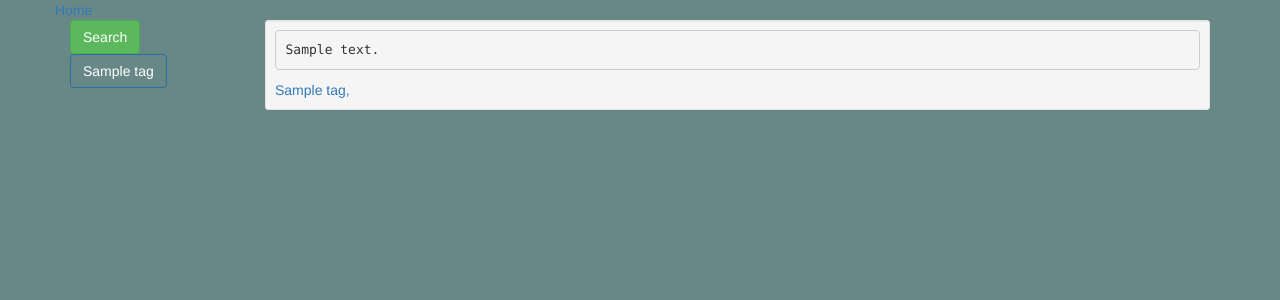
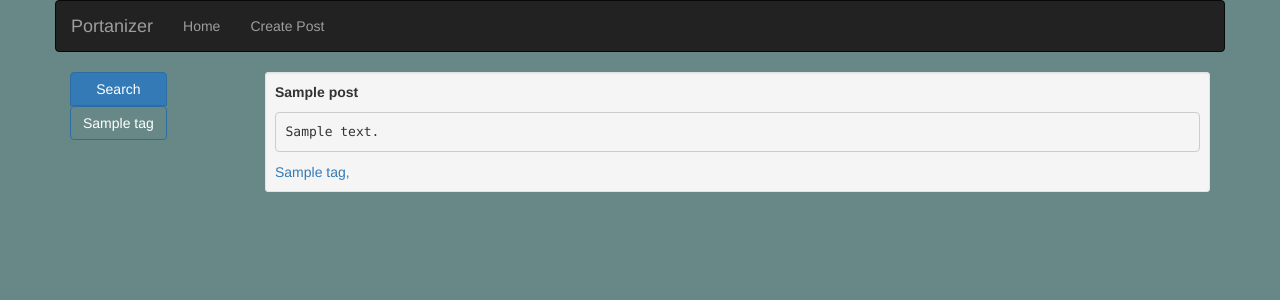
Before and after one commit to dimdiden/portanizer, a Django app: page / in a window 1280 px wide. Shown: the top 300 px of the page. Run offline with Django 3.2, Linux system fonts and the light colour scheme; tables that the repository leaves empty hold one stand-in row (values such as "Sample post"); some libraries are stand-ins or nearby versions.

Commit message:
Modifications on htmls

```diff
--- a/posts/static/css/main.css
+++ b/posts/static/css/main.css
@@ -4,14 +4,25 @@
 .btn-primary {
     background-color: transparent;
 }
+.btn-success {
+    background-color: #337ab7;
+    border-color:#2e6da4;
+}
+.btn.btn-success:hover {
+  background-color: #2e6da4;
+}
+
 /*http://stackoverflow.com/questions/34536784/bootstrap-button-active-color-change*/
 /*.btn.btn-primary.focus,
 .btn.btn-primary:focus {
   background-color: transparent;
 }*/
+
 .btn.btn-primary:hover {
   background-color: transparent;
 }
+
+
 /*.row {
     margin-top:10px;
 }*/
--- a/posts/templates/header.html
+++ b/posts/templates/header.html
@@ -11,6 +11,21 @@
 </head>
 <body>
     <div class="container">
+        <div class="row">
+
+             <nav class="navbar navbar-inverse">
+              <div class="container-fluid">
+                <div class="navbar-header">
+                  <a class="navbar-brand" href="/">Portanizer</a>
+                </div>
+                <ul class="nav navbar-nav">
+                  <li><a href="#">Home</a></li>
+                  <li><a href="#">Create Post</a></li>
+                </ul>
+              </div>
+            </nav>
+
+        </div>
             {% block content %}{% endblock content %}
     </div><!--container-->
 </body>
--- a/posts/templates/includes/panel.html
+++ b/posts/templates/includes/panel.html
@@ -1,19 +1,37 @@
-<form class="form-group" action ="" method = "get" novalidate>
-    <button type="submit" class="btn btn-success">Search</button>
-    {% comment %}
-        <div class="form">
-            {{ form.as_table }}
-            {{ form.name.errors }}
-        </div>
-    {% endcomment %}
-    <div class="btn-group-vertical" data-toggle="buttons">
+<form class="form-group" action ="" method="get" novalidate>
+    {# <button type="submit" class="btn btn-success">Search</button> #}
+    <div class="btn-group-vertical"><!--data-toggle="buttons"-->
+        <button type="submit" class="btn btn-success">Search</button>
         {# http://stackoverflow.com/questions/15365028/twitter-bootstrap-button-group-control-radio-buttons-checkboxes #}
+        <div class="btn-group-vertical" data-toggle="buttons">
         {% for checkbox in form.select_tag %}
-        {# https://docs.djangoproject.com/en/1.11/ref/forms/widgets/#radioselect #}
+            {# http://codepen.io/vlichtenberg/pen/GgoBdq #}
+            {# https://docs.djangoproject.com/en/1.11/ref/forms/widgets/#radioselect #}
+            {# https://codepen.io/j_holtslander/pen/XmpMEp toogleble sidebar#}
             <label for="{{ checkbox.id_for_label }}" class="btn btn-primary">
             {{ checkbox.choice_label }}
             {{ checkbox.tag }}
             </label>
         {% endfor %}
+        </div>
+    </div>
+
+</form>
+
+{% comment %}
+<form class="form-group" action ="" method = "get" novalidate>
+    {# <button type="submit" class="btn btn-success">Search</button> #}
+    <div class="btn-group-vertical">
+        <button type="submit" class="btn btn-success">Search</button>
+
+        <div class="btn-group-vertical" data-toggle="buttons">
+            <label class="btn btn-primary">
+                <input type="checkbox" name="select_tag" value="2" id="id_select_tag_0" /> Mysqldnjaslkd
+            </label >
+            <label class="btn btn-primary">
+                <input type="checkbox" name="select_tag" value="3" id="id_select_tag_1" /> Disk health
+            </label>
+        </div>
     </div>
 </form>
+{% endcomment %}
--- a/posts/templates/includes/posts.html
+++ b/posts/templates/includes/posts.html
@@ -1,5 +1,6 @@
 {% for post in posts %}
     <div class="well well-sm">
+        <p><b>{{post.title}}</b></p>
         <pre>{{post.body}}</pre>
         {% for tag in post.tag.all %}
             <a href="">{{tag}}, </a>
--- a/posts/templates/includes/top.html
+++ /dev/null
@@ -1 +0,0 @@
-<a href="/">Home</a>
--- a/posts/templates/index.html
+++ b/posts/templates/index.html
@@ -1,8 +1,5 @@
 {% extends "header.html" %}
 {% block content %}
-    <div class="row">
-        {% include "includes/top.html" %}
-    </div>
     <div class="row">
         <div class="col-sm-2">
             {% include "includes/panel.html" %}
```
